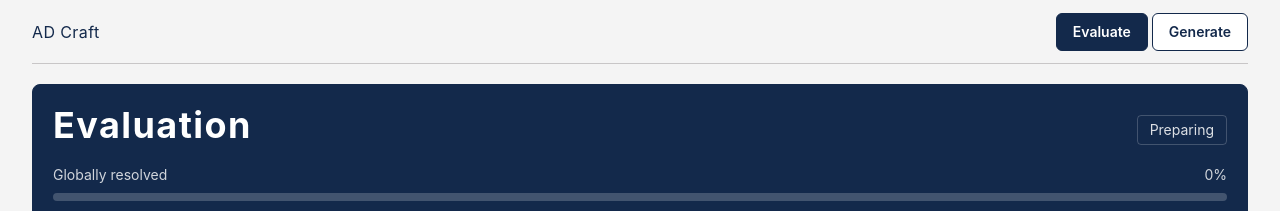
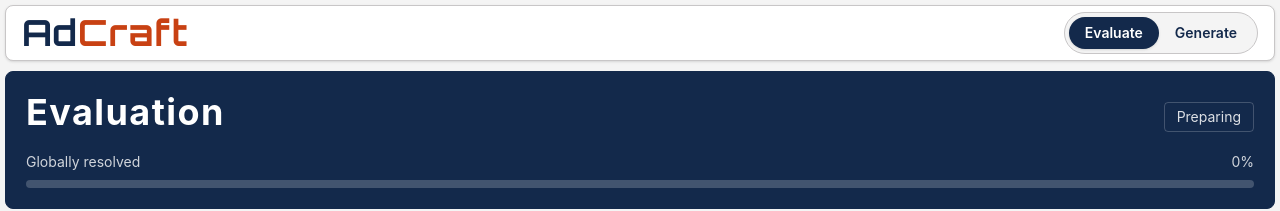
Before and after one commit to KaiyangTeng/CS568-AdCraft, a React (Vite) app in the folder frontend/: page / in a window 1280 px wide. Shown: the top 211 px of the page. Built offline with nearby package versions, Linux system fonts and the light colour scheme; no server answers.

Commit message:
style(layout): refresh top nav branding and normalize page spacing

```diff
--- a/frontend/src/App.tsx
+++ b/frontend/src/App.tsx
@@ -25,9 +25,11 @@ function App() {
   }
 
   return (
-    <main className="h-screen overflow-hidden bg-il-storm-95 text-il-storm-10">
-      <div className="grid h-full w-full grid-rows-[64px_minmax(0,1fr)] px-4 sm:px-6 lg:px-8">
-        <TopNav activePage={activePage} onNavigate={navigate} />
+    <main className="h-screen overflow-hidden bg-il-storm-95 p-[5px] text-il-storm-10">
+      <div className="grid h-full w-full grid-rows-[56px_minmax(0,1fr)] gap-[10px]">
+        <div>
+          <TopNav activePage={activePage} onNavigate={navigate} />
+        </div>
         <section className="min-h-0">
           <div className={activePage === 'evaluate' ? 'h-full' : 'hidden'}>
             <EvaluatePage />
@@ -49,15 +51,20 @@ function TopNav({
   onNavigate: (nextPage: 'evaluate' | 'generate') => void
 }) {
   return (
-    <nav className="flex items-center justify-between border-b border-il-storm-20">
-      <button
-        type="button"
-        onClick={() => onNavigate('evaluate')}
-        className="text-lg font-semibold tracking-wide text-il-blue"
+    <nav className="flex h-full select-none items-center justify-between rounded-lg border border-il-storm-20 bg-white px-4 shadow-sm">
+      <a
+        href="/evaluate"
+        onClick={(event) => {
+          event.preventDefault()
+          onNavigate('evaluate')
+        }}
+        className="inline-flex items-center leading-none tracking-wide"
+        style={{ fontFamily: '"Orbitron", sans-serif', fontSize: '2.25rem', fontWeight: 700 }}
       >
-        AD Craft
-      </button>
-      <div className="flex h-full items-center gap-1">
+        <span className="text-il-blue">Ad</span>
+        <span className="text-il-altgeld">Craft</span>
+      </a>
+      <div className="inline-flex items-center rounded-full border border-il-storm-20 bg-il-storm-95 p-1">
         <NavLink href="/evaluate" isActive={activePage === 'evaluate'} onClick={() => onNavigate('evaluate')}>
           Evaluate
         </NavLink>
@@ -81,8 +88,8 @@ function NavLink({
   children: string
 }) {
   const activeClass = isActive
-    ? 'border border-il-blue bg-il-blue text-white'
-    : 'border border-il-blue bg-white text-il-blue hover:bg-il-blue hover:text-white active:bg-il-blue active:text-white'
+    ? 'bg-il-blue text-white shadow-sm'
+    : 'text-il-blue hover:bg-white active:bg-white'
   return (
     <a
       href={href}
@@ -90,7 +97,7 @@ function NavLink({
         event.preventDefault()
         onClick()
       }}
-      className={`${activeClass} rounded-md px-4 py-2 text-sm font-semibold transition`}
+      className={`${activeClass} rounded-full px-4 py-1.5 text-sm font-semibold transition`}
     >
       {children}
     </a>
--- a/frontend/src/index.css
+++ b/frontend/src/index.css
@@ -1,3 +1,4 @@
+@import url("https://fonts.googleapis.com/css2?family=Orbitron:wght@600;700&display=swap");
 @import "tailwindcss";
 
 @theme {
@@ -46,3 +47,7 @@ a:focus-visible {
   outline: 3px solid #ff5f05;
   outline-offset: 2px;
 }
+
+.font-orbitron {
+  font-family: "Orbitron", sans-serif;
+}
--- a/frontend/src/pages/EvaluatePage.tsx
+++ b/frontend/src/pages/EvaluatePage.tsx
@@ -19,7 +19,7 @@ export function EvaluatePage() {
   const hasTask = Boolean(task?.task_id && task.ads.length >= 2)
 
   return (
-    <div className="grid h-full min-h-0 grid-rows-[auto_minmax(0,1fr)] pt-5">
+    <div className="grid h-full min-h-0 grid-rows-[auto_minmax(0,1fr)] gap-[10px]">
         <header className="shrink-0 rounded-lg border border-il-blue bg-il-blue px-5 py-5 text-white">
           <div className="flex flex-col gap-4 md:flex-row md:items-end md:justify-between">
             <h1 className="text-4xl font-bold tracking-[0.04em]">Evaluation</h1>
@@ -41,7 +41,7 @@ export function EvaluatePage() {
           </div>
         </header>
 
-        <section className="min-h-0 pt-5">
+        <section className="min-h-0">
           {nextTask.isPending ? <LoadingState /> : null}
           {nextTask.isError ? (
             <ErrorState onRetry={() => void nextTask.refetch()} />
@@ -50,13 +50,13 @@ export function EvaluatePage() {
             <CompleteState onRefresh={() => void nextTask.refetch()} />
           ) : null}
           {hasTask && task ? (
-            <div className="relative grid h-full min-h-0 grid-rows-[minmax(0,1fr)_96px] gap-5">
+            <div className="relative grid h-full min-h-0 grid-rows-[minmax(0,1fr)_96px] gap-[10px]">
               {submitError ? (
                 <div className="absolute left-0 right-0 top-0 z-10">
                   <SubmitError />
                 </div>
               ) : null}
-              <div className="grid min-h-0 gap-5 lg:grid-cols-2">
+              <div className="grid min-h-0 gap-[10px] lg:grid-cols-2">
                 <EvalCard ad={task.ads[0]} label="A" category={task.category} />
                 <EvalCard ad={task.ads[1]} label="B" category={task.category} />
               </div>
```
